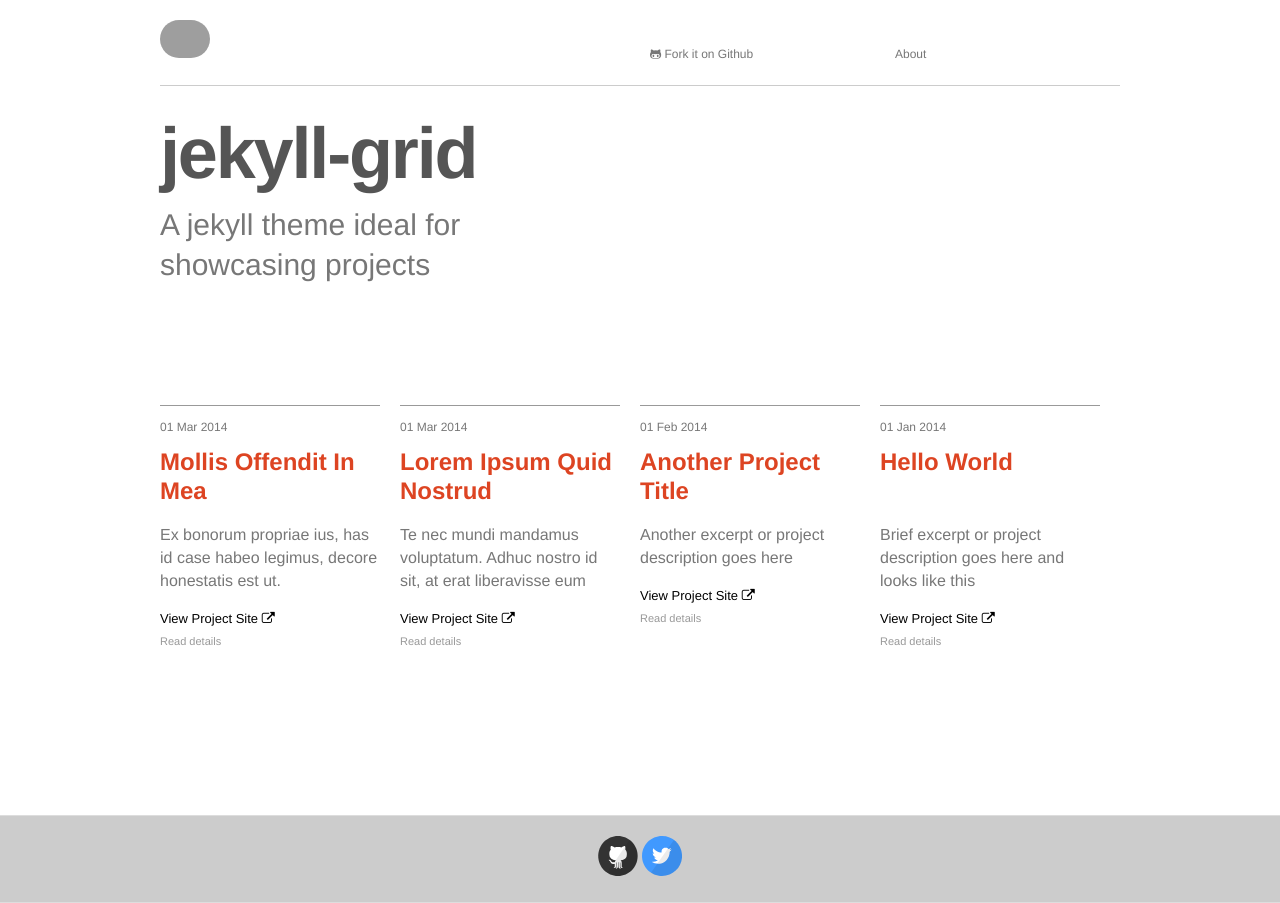
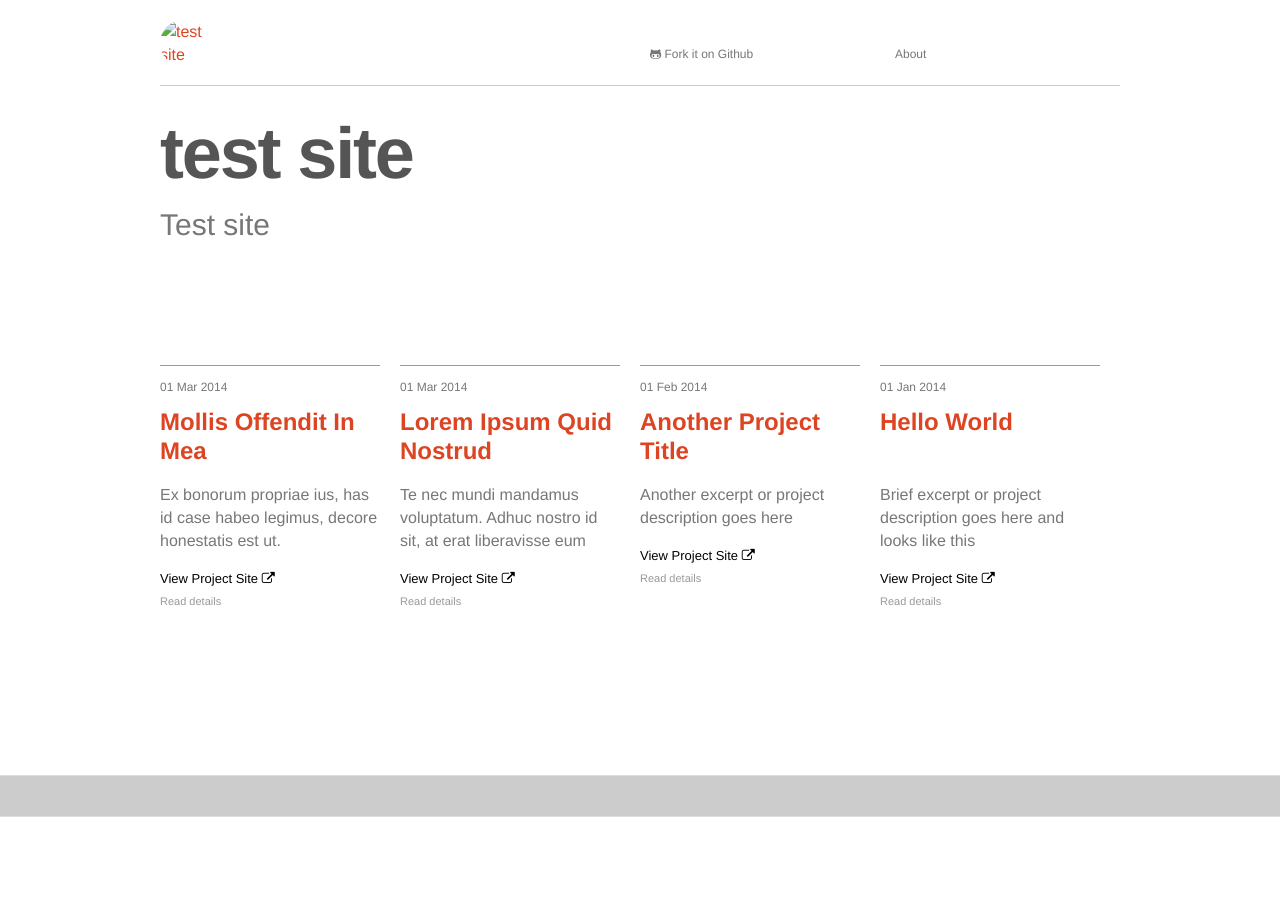
Before and after one commit to NatLopezUD/NatLopezUD.github, a Jekyll site: the page built from index.html, in a window 1280 px wide. Built offline with Jekyll 4.4.1, drawn with Linux system fonts in a browser that asks for light colours; nearby versions of some CDN libraries; grey boxes are pictures that could not be loaded.

Commit message:
test create

```diff
--- a/_config.yml
+++ b/_config.yml
@@ -3,14 +3,13 @@
 #
 
 # Name of your site (displayed in the header)
-name: jekyll-grid
+name: test site
 
 # Short bio or description (displayed in the header)
-description: A jekyll theme ideal for showcasing projects
+description: Test site
 
 # URL of your avatar or profile pic (you could use your GitHub profile pic)
-avatar: https://pbs.twimg.com/profile_images/1779775150/bitty-icon_bigger.gif
-
+avatar:
 #
 # Flags below are optional
 #
@@ -21,29 +20,29 @@ footer-links:
   email:
   facebook:
   flickr:
-  github: femmebot
+  github:
   instagram:
   linkedin:
   pinterest:
   rss: # just type anything here for a working RSS icon, make sure you set the "url" above!
-  twitter: femmebot
+  twitter:
   stackoverflow: # your stackoverflow profile, e.g. "users/50476/bart-kiers"
 
 # Your disqus shortname, entering this will enable commenting on posts
 disqus:
 
 # Enter your Google Analytics web tracking code (e.g. UA-2110908-2) to activate tracking
-google_analytics: UA-51931-6
+google_analytics:
 
 # Your website URL (e.g. http://barryclark.github.io or http://www.barryclark.co)
 # Used for Sitemap.xml and your RSS feed
-url: http://femmebot.github.io
+url: http://natlopezud.github.io
 
 # If you're hosting your site at a Project repository on GitHub pages
 # (http://yourusername.github.io/repository-name)
 # and NOT your User repository (http://yourusername.github.io)
 # then add in the baseurl here, like this: "/repository-name"
-baseurl: "/jekyll-grid"
+#baseurl: "/jekyll-grid"
 
 #
 # !! You don't need to change any of the configuration flags below !!
```
